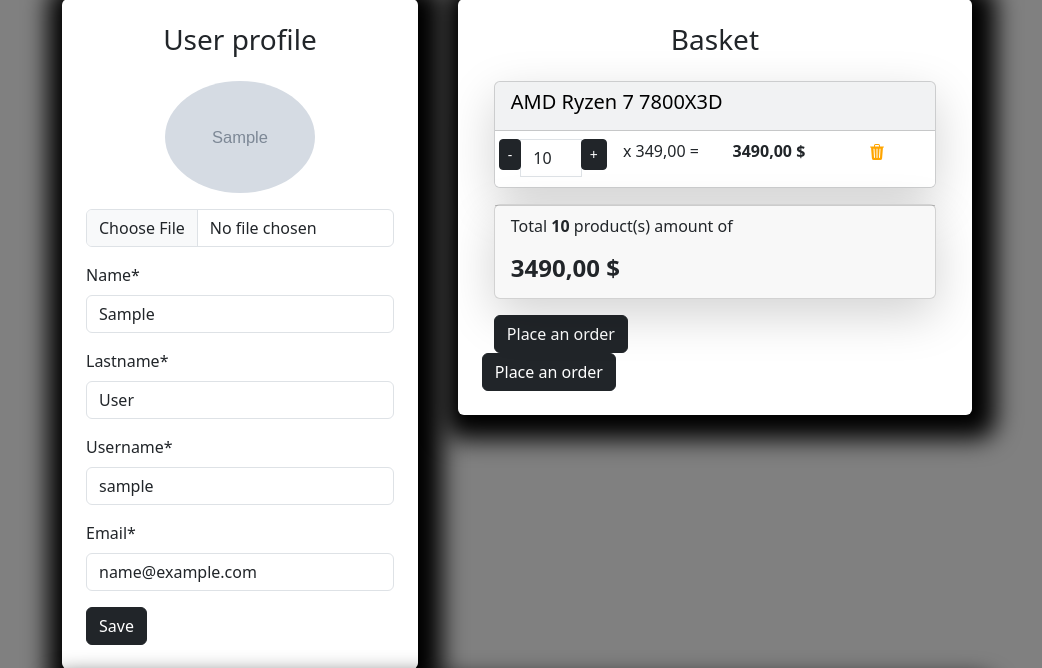
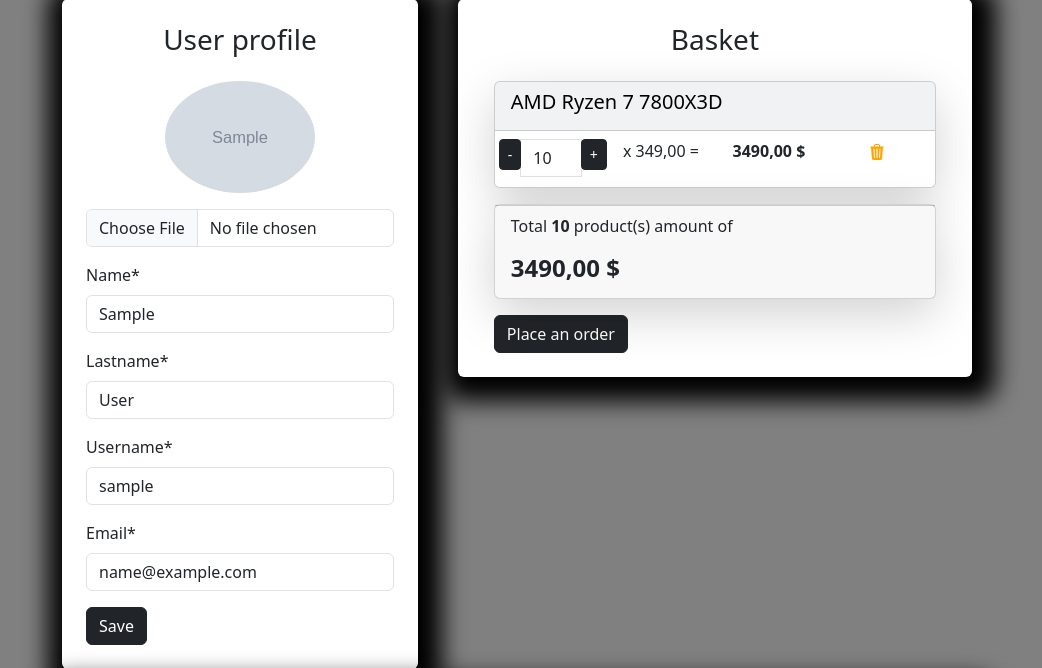
Before and after one commit to 1eo1eo1eo/DjangoComputerShop, a Django app: page /user/profile/ in a window 1280 px wide. Shown: the part 133-801 px from the top of the page, without its empty margins (218-1260 px from the left). Run offline with Django 5.2, Linux system fonts and the light colour scheme; a user stored in the database is signed in; data comes from the database, SQL or seed files in the repository; tables that the repository leaves empty hold one stand-in row (values such as "Sample post"); grey boxes marked "Sample" are stand-in pictures; some libraries are stand-ins or nearby versions.

Commit message:
deleted button place an order

```diff
--- a/djangoShop/templates/users/basket.html
+++ b/djangoShop/templates/users/basket.html
@@ -22,11 +22,6 @@
                                 {% include "includes/included_basket.html" %}
                                 <!-- Закончилась разметка корзины -->
                             </div>
-                            {% if baskets %}
-                            <a class="btn btn-dark" href="{% url "orders:create_order" %}">
-                                Place an order
-                            </a>
-                            {% endif %}
                         </div>
                     </div>
                 </div>
--- a/djangoShop/templates/users/profile.html
+++ b/djangoShop/templates/users/profile.html
@@ -86,11 +86,6 @@
                         {% include "includes/included_basket.html" %}
                         <!-- Закончилась разметка корзины -->
                     </div>
-                    {% if baskets %}
-                    <a class="btn btn-dark" href="{% url "orders:create_order" %}">
-                        Place an order
-                    </a>
-                    {% endif %}
                 </div>
             </div>
             <!-- Оформленные заказы -->
```
